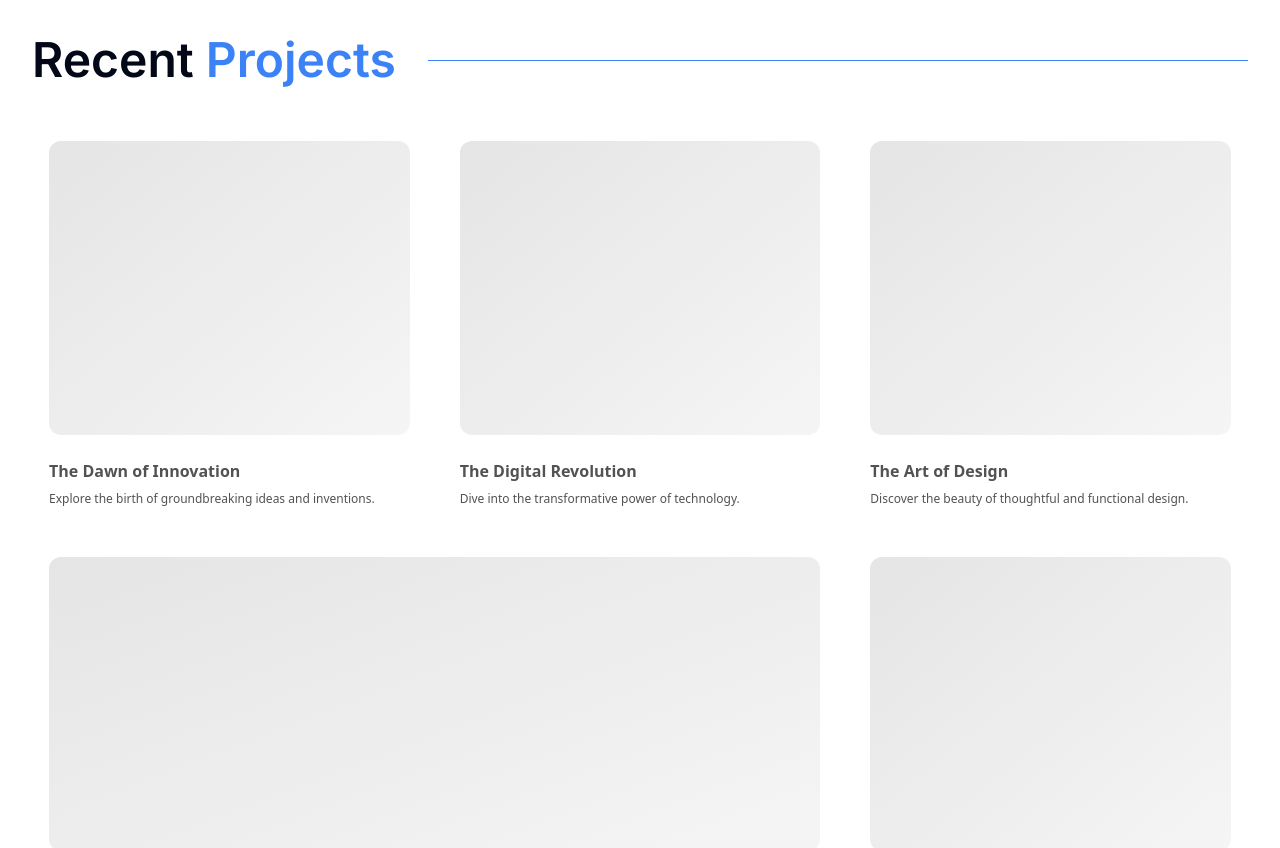
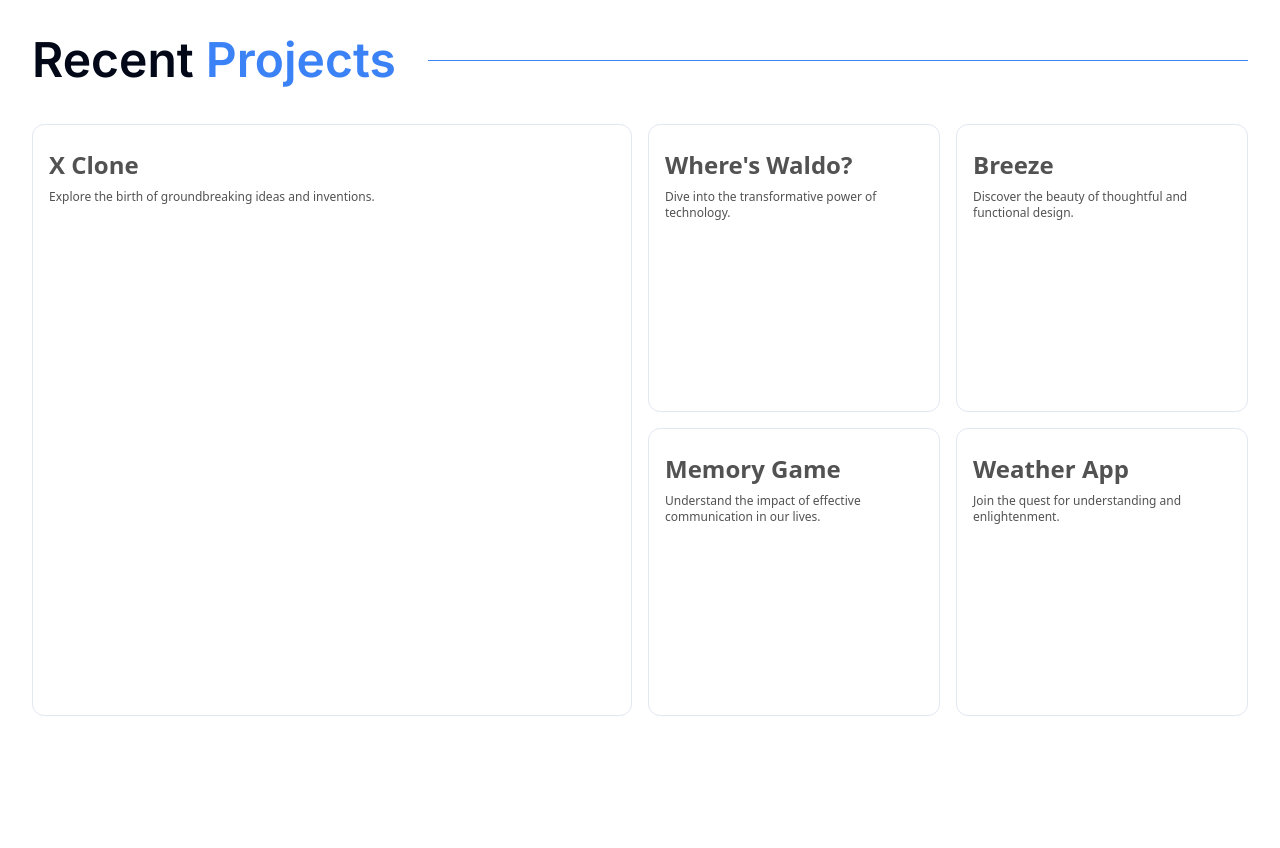
Before and after one commit to amora7741/PortfolioV2, a Next.js app: page / in a window 1280 px wide. Shown: the part 1600-2448 px from the top of the page. After the commit the page ends 2380 px from the top, so only its background shows below. Built offline with nearby package versions, Linux system fonts and the light colour scheme.

Commit message:
Setup bento layout

```diff
--- a/src/components/Projects.tsx
+++ b/src/components/Projects.tsx
@@ -1,47 +1,5 @@
 import { BentoGrid, BentoGridItem } from './ui/bento-grid';
-
-const Skeleton = () => (
-  <div className='flex w-full h-full min-h-[6rem] rounded-xl bg-gradient-to-br from-neutral-200 dark:from-neutral-900 dark:to-neutral-800 to-neutral-100'></div>
-);
-
-const items = [
-  {
-    title: 'The Dawn of Innovation',
-    description: 'Explore the birth of groundbreaking ideas and inventions.',
-    header: <Skeleton />,
-  },
-  {
-    title: 'The Digital Revolution',
-    description: 'Dive into the transformative power of technology.',
-    header: <Skeleton />,
-  },
-  {
-    title: 'The Art of Design',
-    description: 'Discover the beauty of thoughtful and functional design.',
-    header: <Skeleton />,
-  },
-  {
-    title: 'The Power of Communication',
-    description:
-      'Understand the impact of effective communication in our lives.',
-    header: <Skeleton />,
-  },
-  {
-    title: 'The Pursuit of Knowledge',
-    description: 'Join the quest for understanding and enlightenment.',
-    header: <Skeleton />,
-  },
-  {
-    title: 'The Joy of Creation',
-    description: 'Experience the thrill of bringing ideas to life.',
-    header: <Skeleton />,
-  },
-  {
-    title: 'The Spirit of Adventure',
-    description: 'Embark on exciting journeys and thrilling discoveries.',
-    header: <Skeleton />,
-  },
-];
+import { projects } from '@/data';
 
 const Projects = () => {
   return (
@@ -55,13 +13,12 @@ const Projects = () => {
           <hr className='border-t-[1px] flex-1 border-blue-500 dark:border-blue-300 hidden md:block' />
         </div>
         <BentoGrid className='w-full px-4'>
-          {items.map((item, i) => (
+          {projects.map((item, i) => (
             <BentoGridItem
               key={i}
               title={item.title}
               description={item.description}
-              header={item.header}
-              className={i === 3 || i === 6 ? 'md:col-span-2' : ''}
+              className={i === 0 ? 'md:col-span-2 md:row-span-2' : ''}
             />
           ))}
         </BentoGrid>
--- a/src/components/ui/aurora-background.tsx
+++ b/src/components/ui/aurora-background.tsx
@@ -14,7 +14,6 @@ export const AuroraBackground = ({
   ...props
 }: AuroraBackgroundProps) => {
   return (
-    <main>
     <div
       className={cn(
         'relative flex flex-col items-center justify-center bg-transparent transition-bg',
@@ -49,6 +48,5 @@ export const AuroraBackground = ({
       </div>
       {children}
     </div>
-    </main>
   );
 };
--- a/src/components/ui/bento-grid.tsx
+++ b/src/components/ui/bento-grid.tsx
@@ -10,7 +10,7 @@ export const BentoGrid = ({
   return (
     <div
       className={cn(
-        'grid md:auto-rows-[25rem] grid-cols-1 md:grid-cols-3 gap-4 mx-auto ',
+        'grid md:auto-rows-[18rem] grid-cols-1 md:grid-cols-4 gap-4 mx-auto ',
         className
       )}
     >
@@ -35,16 +35,16 @@ export const BentoGridItem = ({
   return (
     <div
       className={cn(
-        'row-span-1 rounded-xl group/bento hover:shadow-xl transition duration-200 shadow-input dark:shadow-none p-4 dark:bg-black dark:border-white/[0.2] bg-white border border-transparent justify-between flex flex-col space-y-4',
+        'row-span-1 rounded-xl group/bento hover:shadow-xl transition duration-200 shadow-input dark:shadow-none p-4  dark:border-white/[0.2] bg-transparent border justify-between flex flex-col space-y-4',
         className
       )}
     >
       {header}
       <div className='group-hover/bento:translate-x-2 transition duration-200'>
         {icon}
-        <div className='font-sans font-bold text-neutral-600 dark:text-neutral-200 mb-2 mt-2'>
+        <h1 className='text-lg md:text-2xl font-sans font-bold text-neutral-600 dark:text-neutral-200 mb-2 mt-2'>
           {title}
-        </div>
+        </h1>
         <div className='font-sans font-normal text-neutral-600 text-xs dark:text-neutral-300'>
           {description}
         </div>
--- a/src/data/index.tsx
+++ b/src/data/index.tsx
@@ -50,3 +50,27 @@ export const scrollerItems = [
     text: 'MongoDB',
   },
 ];
+
+export const projects = [
+  {
+    title: 'X Clone',
+    description: 'Explore the birth of groundbreaking ideas and inventions.',
+  },
+  {
+    title: "Where's Waldo?",
+    description: 'Dive into the transformative power of technology.',
+  },
+  {
+    title: 'Breeze',
+    description: 'Discover the beauty of thoughtful and functional design.',
+  },
+  {
+    title: 'Memory Game',
+    description:
+      'Understand the impact of effective communication in our lives.',
+  },
+  {
+    title: 'Weather App',
+    description: 'Join the quest for understanding and enlightenment.',
+  },
+];
```
Lines whose indentation alone changed are shown as unchanged.
